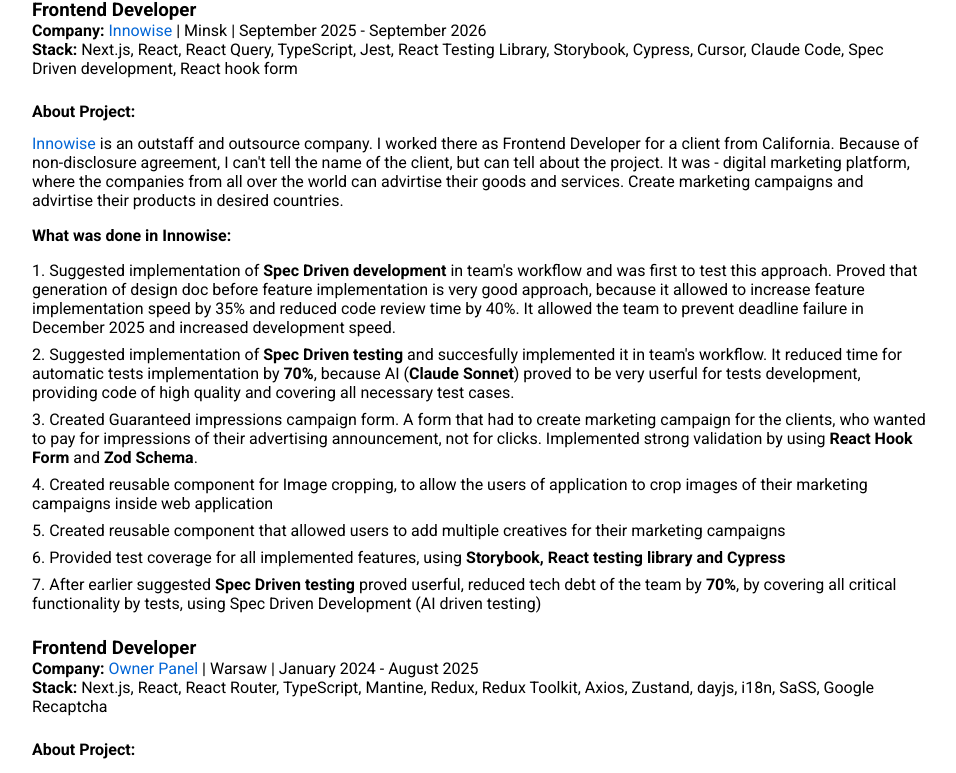
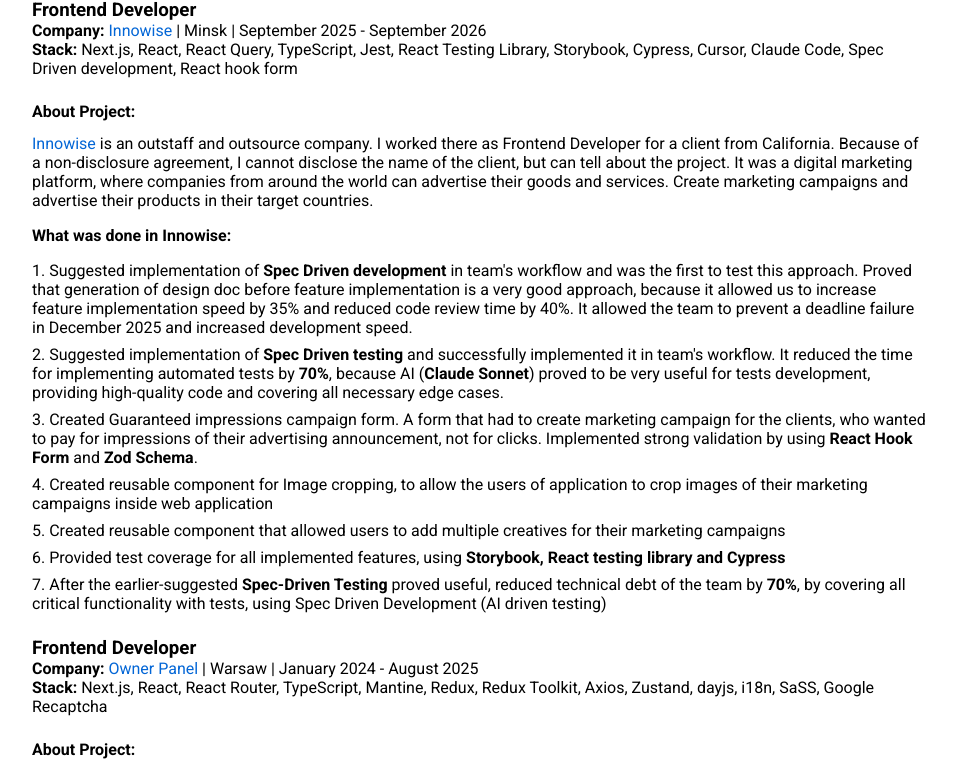
Before and after one commit to Win4esterD/Curriculum-vitae, a React (Vite) app: page / in a window 1280 px wide. Shown: the part 1111-1884 px from the top of the page, without its empty margins (96-1052 px from the left). Built offline with nearby package versions, Linux system fonts and the light colour scheme.

Commit message:
fix: errors in Innowise job description

```diff
--- a/src/components/InnowiseJobPosition/InnowiseJobPosition.tsx
+++ b/src/components/InnowiseJobPosition/InnowiseJobPosition.tsx
@@ -15,26 +15,26 @@
       <h4 className={styles.aboutProject}>About Project:</h4>
       <p className={styles.serviceDescription}>
         <a href="https://jobs-innowise.com/">Innowise</a> is an outstaff and outsource company. I
-        worked there as Frontend Developer for a client from California. Because of non-disclosure
-        agreement, I can't tell the name of the client, but can tell about the project. It was -
-        digital marketing platform, where the companies from all over the world can advirtise their
-        goods and services. Create marketing campaigns and advirtise their products in desired
+        worked there as Frontend Developer for a client from California. Because of a non-disclosure
+        agreement, I cannot disclose the name of the client, but can tell about the project. It was
+        a digital marketing platform, where companies from around the world can advertise their
+        goods and services. Create marketing campaigns and advertise their products in their target
         countries.
       </p>
       <h4 className={styles.doneInInnowiseTitle}>What was done in Innowise:</h4>
       <ol className={styles.InnowiseAchievementList}>
         <li>
-          Suggested implementation of <b>Spec Driven development</b> in team's workflow and was
+          Suggested implementation of <b>Spec Driven development</b> in team's workflow and was the
           first to test this approach. Proved that generation of design doc before feature
-          implementation is very good approach, because it allowed to increase feature
+          implementation is a very good approach, because it allowed us to increase feature
           implementation speed by 35% and reduced code review time by 40%. It allowed the team to
-          prevent deadline failure in December 2025 and increased development speed.
+          prevent a deadline failure in December 2025 and increased development speed.
         </li>
         <li>
-          Suggested implementation of <b>Spec Driven testing</b> and succesfully implemented it in
-          team's workflow. It reduced time for automatic tests implementation by <b>70%</b>, because
-          AI (<b>Claude Sonnet</b>) proved to be very userful for tests development, providing code
-          of high quality and covering all necessary test cases.
+          Suggested implementation of <b>Spec Driven testing</b> and successfully implemented it in
+          team's workflow. It reduced the time for implementing automated tests by <b>70%</b>,
+          because AI (<b>Claude Sonnet</b>) proved to be very useful for tests development,
+          providing high-quality code and covering all necessary edge cases.
         </li>
         <li>
           Created Guaranteed impressions campaign form. A form that had to create marketing campaign
@@ -55,9 +55,9 @@
           <b>Storybook, React testing library and Cypress</b>
         </li>
         <li>
-          After earlier suggested <b>Spec Driven testing</b> proved userful, reduced tech debt of
-          the team by <b>70%</b>, by covering all critical functionality by tests, using Spec Driven
-          Development (AI driven testing)
+          After the earlier-suggested <b>Spec-Driven Testing</b> proved useful, reduced technical
+          debt of the team by <b>70%</b>, by covering all critical functionality with tests, using
+          Spec Driven Development (AI driven testing)
         </li>
       </ol>
     </div>
--- a/src/sections/Skills/Skills.tsx
+++ b/src/sections/Skills/Skills.tsx
@@ -23,7 +23,7 @@
           <li className={styles.proficiencyLi}>React testing library</li>
           <li className={styles.proficiencyLi}>Cypress</li>
           <li className={styles.proficiencyLi}>Storybook</li>
-          <li className={styles.proficiencyLi}>React Query</li>
+          <li className={styles.proficiencyLi}>Tanstack Query</li>
           <li className={styles.proficiencyLi}>Spec Driven development</li>
           <li className={styles.proficiencyLi}>English (C1)</li>
           <li className={styles.proficiencyLi}>Spanish (B2)</li>
```
